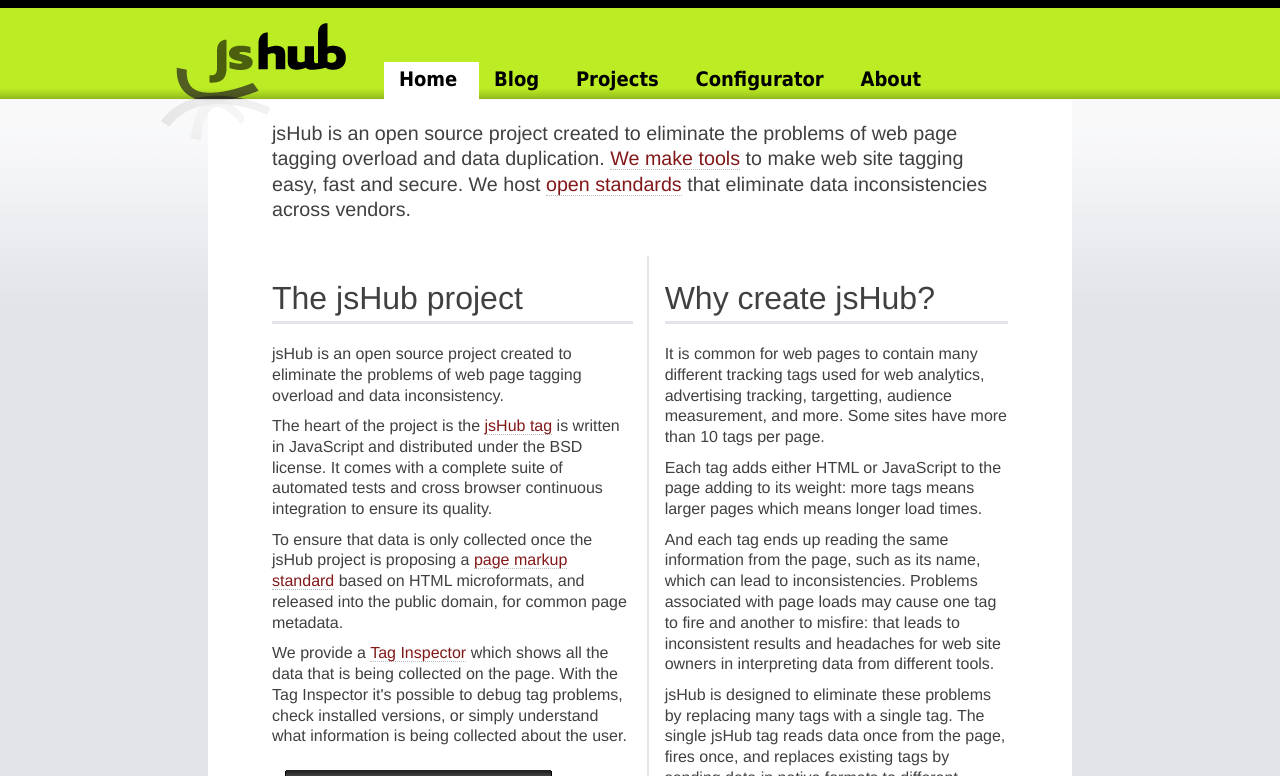
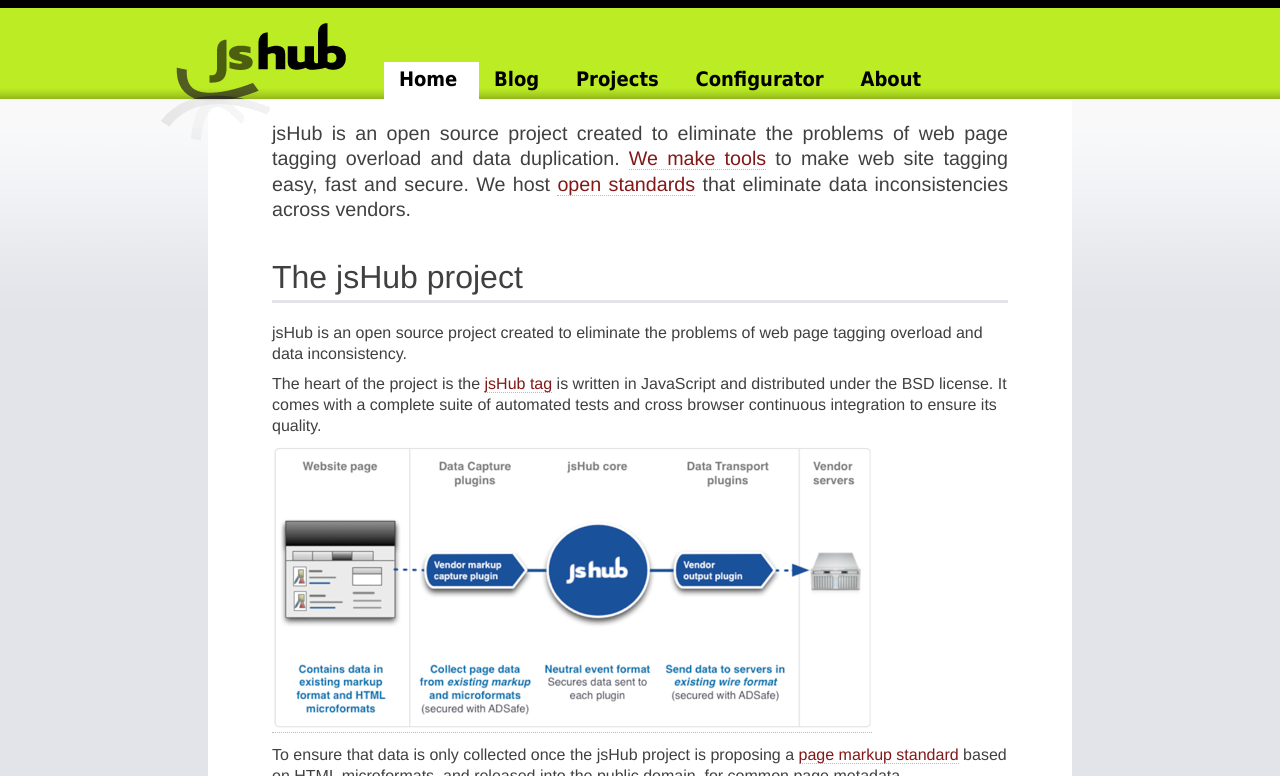
Before and after one commit to jshub/jshub.github.com, a Jekyll site: the page built from index.html, in a window 1280 px wide. Shown: the top 776 px of the page. Built offline with Jekyll 4.4.1, drawn with Linux system fonts in a browser that asks for light colours; some of the changed text lies outside the part shown; grey boxes are pictures that could not be loaded.

Commit message:
Resolve conflict and cleanup HTML

```diff
--- a/index.html
+++ b/index.html
@@ -3,9 +3,20 @@
 title: Welcome
 ---
 
+<style type="text/css">
+p.intro {
+  text-align: justify;
+  font-size: 123.1%;
+}
+p.center {
+  text-align: center;
+  font-size: 123.1%;
+}
+</style>
+
 <br/>
 
-<p style="font-size:123.1%;">
+<p class="intro">
   jsHub is an open source project created to eliminate the problems of
   web page tagging overload and data duplication.
   <a href="/projects/jshub/">We make tools</a> to make
@@ -14,10 +25,6 @@
   data inconsistencies across vendors.
 </p>
 
-<br/>
-
-<div class="yui-g">
-  <div class="yui-u first col1">
 <div>
 
     <h1>The jsHub project</h1>
@@ -34,10 +41,18 @@
     </p>
 
      <p>
+       <a href="/projects/jshub/"><img src="/images/jshub/jsHub_plugin_architecture.png"></a>
+     </p>
+
+     <p>
       To ensure that data is only collected once the jsHub project is
       proposing a <a href="/projects/markup/">page markup standard</a> based
       on HTML microformats, and released into the public domain, for common
       page metadata.
+    </p>
+
+     <p>
+       <a href="/projects/markup/"><img src="/images/jshub/jsHub_markup.png"></a>
      </p>
 
      <p>
@@ -47,6 +62,7 @@
       problems, check installed versions, or simply understand what
       information is being collected about the user.
     </p>
+
     <p>
       <a href="/projects/inspector/"><img src="/images/inspector/3InspectorOverview.png" /></a>
     </p>
@@ -58,6 +74,10 @@
     </p>
 
      <p>
+       <a href="/projects/demos/"><img src="/images/jshub/jsHub_demo_store.png"></a>
+     </p>
+
+    <p>
       If you are a JavaScript developer, come and see how we do fully
       automated, cross-browser, continuous integration testing. How
       was our last build? You'll find the status and details of all
@@ -65,67 +85,12 @@
       page</a>.
     </p>
 
-    </div>
-  </div><!-- col1 -->
-  <div class="yui-u col2">
-    <div>
-
-      <h1>Why create jsHub?</h1>
-
     <p>
-        It is common for web pages to contain many different tracking tags
-        used for web analytics, advertising tracking, targetting, audience
-        measurement, and more.   Some sites have more than 10 tags per page.
-      </p>
-      <p>
-        Each tag adds either HTML or JavaScript to the page adding to its
-        weight: more tags means larger pages which means longer load times.
-      </p>
-      <p>
-        And each tag ends up reading the same information from the page, such
-        as its name, which can lead to inconsistencies.  Problems associated
-        with page loads may cause one tag to fire and another to misfire: that
-        leads to inconsistent results and headaches for web site owners in
-        interpreting data from different tools.
-      </p>
-      <p>
-        jsHub is designed to eliminate these problems by replacing many tags
-        with a single tag.  The single jsHub tag reads data once from the page,
-        fires once, and replaces existing tags by sending data in native formats
-        to different vendors&rsquo; products.
-      </p>
-      <p>
-        We believe that implementing a tag-based product on your site should
-        not be an expensive exercise that locks you in to a single provider.
+      <a href="/core/"><img src="/images/jshub/jshub_tests.png"></a>
     </p>
 
-      <h2>Who benefits from jsHub?</h2>
-      <p>
-        Vendors benefit because cross product data problems are eliminated as
-        data is read once,  they can use common code eliminating most of their
-        tag maintenance, and tag installation becomes easier as jsHub becomes
-        widely adopted. <br/>
-        See the <a href="/standards/">standards pages</a> for more.
-      </p>
-      <p>
-        Web site owners benefit from improved consistency of information
-        across different products, lower tag weight and the assurance that the
-        tag is widely tested and secure. <br/>
-        For more on the cost of implementation, see the <a href="/enterprise/">enterprise
-        page</a>.
-      </p>
-      <p>With the Tag Inspector web site owners can self-service and check
-        tag implementation.<br/>
-        On the <a href="/projects/demos/">demo site</a>, you can see the
-        inspector in action.
-      </p>
-      <p>
-        End users benefit from faster page load times and greater
-        transparency.  With a single tag pages are smaller and faster to
-        load.  With the Tag Inspector an end user can quickly see what
-        information is being gathered about them.
+    <p class="center">
+      <a href="">Why create jsHub?</a> - <a href="">Who benefits from jsHub?</a>
     </p>
 
 </div>
-  </div><!-- col2 -->
-</div>
```
Lines whose indentation alone changed are shown as unchanged.
